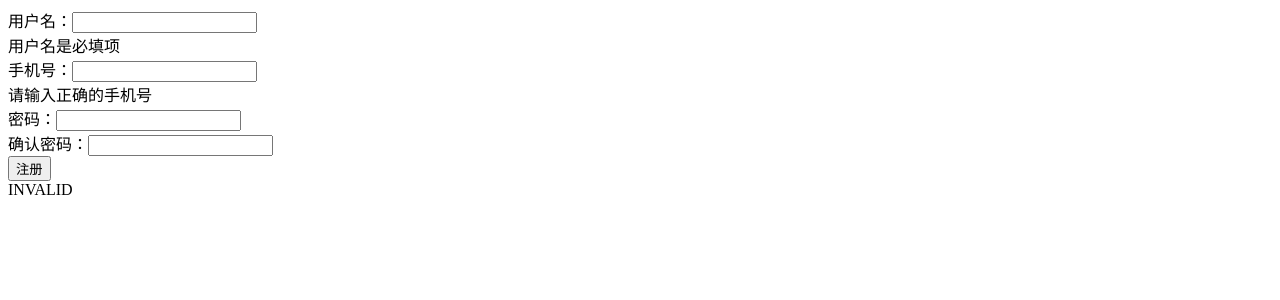
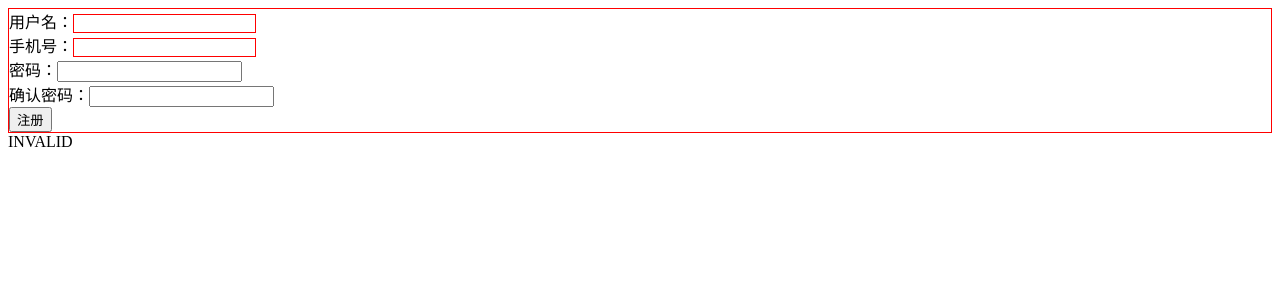
Before and after one commit to lufeng111/form-refactor, an Angular app: page / in a window 1280 px wide. Shown: the top 300 px of the page. Built offline with nearby package versions, Linux system fonts and the light colour scheme.

Commit message:
一些状态字段的使用案例

```diff
--- a/src/app/reactive-regist/reactive-regist.component.html
+++ b/src/app/reactive-regist/reactive-regist.component.html
@@ -1,6 +1,7 @@
 <!-- 响应式表单 -->
 <form [formGroup]="formModel" (submit)="onSubmit()">
-  <div>用户名：<input name="username" formControlName="username"></div>
+  <!-- 意思是这个用户名无效，并且已经被碰过的 -->
+  <div>用户名：<input [class.hasError]="formModel.get('username').invalid && formModel.get('username').touched" name="username" formControlName="username"></div>
   <!--
     这句话显示隐藏由hidden来控制是false就显示，true就隐藏，把hidden 绑定到表达式上formModel.hasError()，hasError()方法
     接收两个参数，第一个参数是希望效验的错误，比如说必填所以就是required, 注意required不是效验器的名字，而是效验器失败以后返回的对象的key（mobile）的值
@@ -9,16 +10,33 @@
 
     第二个参数是username是你想检查的字段的名字，当username的required 的效验不通过时返回true，hidden就隐藏起来了，取反 那么这段代码就显示
    -->
+
+  <!-- 状态字段
+    这句话的意思是，当表单的valid 是true,就是表单效验有效的整个表单效验是通过的，或者用户从来没碰过untouched这个字段的时候
+    要把错误信息隐藏起来，只有在用户名username 合法，并且用户已经访问这个字段的时候，才显示错误信息，
+
+  -->
+   <div [hidden]="formModel.get('username').valid || formModel.get('username').untouched">
       <div [hidden]="!formModel.hasError('required', 'username')">
           用户名是必填项
         </div>
         <div [hidden]="!formModel.hasError('minlength', 'username')">
           用户名最小长度是6
         </div>
+   </div>
+
   <div>手机号：<input name="mobile" formControlName="mobile"></div>
+  <!-- 当手机号被修改或者效验不通过就显示错误信息 -->
+  <div [hidden]="formModel.get('mobile').valid || formModel.get('mobile').pristine"s>
       <div [hidden]="!formModel.hasError('mobile', 'mobile')">
           请输入正确的手机号
         </div>
+        <!-- 延迟5秒，显示正在效验是否合法 -->
+        <div [hidden]="!formModel.get('mobile').pending ">
+          正在效验手机的合法性
+        </div>
+  </div>
+
   <div formGroupName="passwordsGroup">
       <div>密码：<input name="password" formControlName="password"></div>
       <!-- 二级效验包裹在一级效验中，需要用数组包裹 -->
--- a/src/app/reactive-regist/reactive-regist.component.scss
+++ b/src/app/reactive-regist/reactive-regist.component.scss
@@ -0,0 +1,9 @@
+// 所有无效的字段都会显示红色边框，这样绑定会出现所有有ng-invalid 的都是一样的样式，
+.ng-invalid {
+  border: 1px solid red
+}
+//  如果需要有自己特定的样式
+.hasError {
+  border: 1px solid green;
+  color: red;
+}
--- a/src/app/reactive-regist/reactive-regist.component.ts
+++ b/src/app/reactive-regist/reactive-regist.component.ts
@@ -107,10 +107,6 @@ export class ReactiveRegistComponent implements OnInit {
 
 
 
-
-
-
-
   // formModel: FormGroup;
   // constructor() {
   //   this.formModel = new FormGroup({
```
Also changed, not shown: 1 other file (tests, documents, lock files or other folders). Lines whose indentation alone changed are shown as unchanged.
